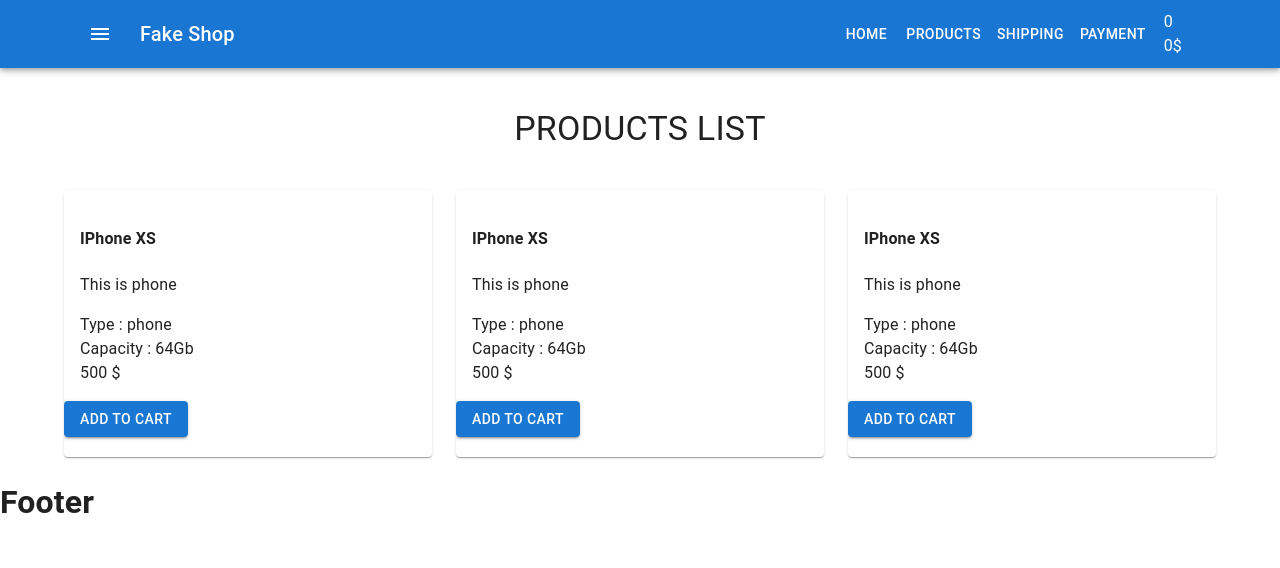
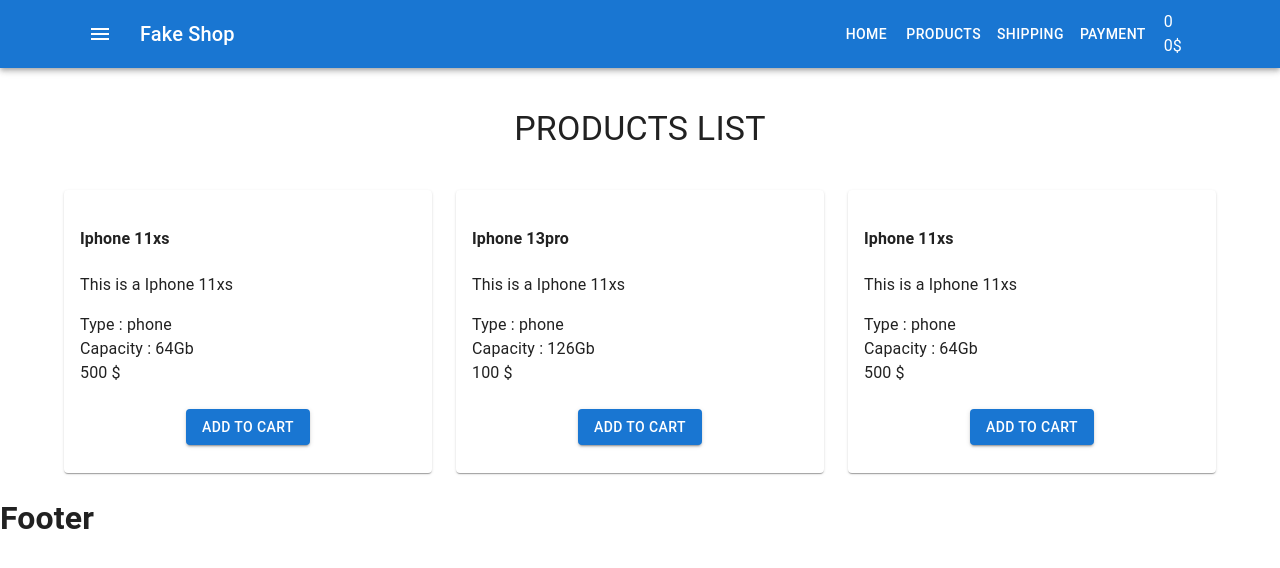
Before and after one commit to teresa1707/shopProject, a React (Create React App) app: page / in a window 1280 px wide. Shown: the top 568 px of the page. Built offline with nearby package versions, Linux system fonts and the light colour scheme.

Commit message:
added props function for item

```diff
--- a/src/components/Products/ProductsList.js
+++ b/src/components/Products/ProductsList.js
@@ -24,13 +24,31 @@
                 gridItems="center"
             >
                 <Grid item xs={12} sm={6} md={4}>
-                    <ProductsListItems />
+                    <ProductsListItems
+                        name="Iphone 11xs"
+                        description="This is a Iphone 11xs"
+                        type="phone"
+                        capacity="64"
+                        price="500"
+                    />
                 </Grid>
                 <Grid item xs={12} sm={6} md={4}>
-                    <ProductsListItems />
+                    <ProductsListItems
+                        name="Iphone 13pro"
+                        description="This is a Iphone 11xs"
+                        type="phone"
+                        capacity="126"
+                        price="100"
+                    />
                 </Grid>
                 <Grid item xs={12} sm={6} md={4}>
-                    <ProductsListItems />
+                    <ProductsListItems
+                        name="Iphone 11xs"
+                        description="This is a Iphone 11xs"
+                        type="phone"
+                        capacity="64"
+                        price="500"
+                    />
                 </Grid>
             </Grid>
         </>
--- a/src/components/Products/ProductsListItems.css
+++ /dev/null
@@ -1,7 +0,0 @@
-.add-to-cart-block {
-  -webkit-box-pack: center;
-      -ms-flex-pack: center;
-          justify-content: center;
-  margin-bottom: 20px;
-}
-/*# sourceMappingURL=ProductsListItems.css.map */
--- a/src/components/Products/ProductsListItems.js
+++ b/src/components/Products/ProductsListItems.js
@@ -2,17 +2,17 @@
 import { Card, CardActions, CardContent, Button } from '@mui/material'
 import './ProductsListItems.scss'
 
-export const ProductsListItems = () => {
+export const ProductsListItems = (props) => {
     return (
         <Card>
             <CardContent>
-                <h4>IPhone XS</h4>
-                <p>This is phone</p>
-                <div>Type : phone</div>
-                <div>Capacity : 64Gb</div>
-                <div>500 $</div>
+                <h4>{props.name}</h4>
+                <p>{props.description}</p>
+                <div>Type : {props.type}</div>
+                <div>Capacity : {props.capacity}Gb</div>
+                <div>{props.price} $</div>
             </CardContent>
-            <CardActions class="add-to-cart-block">
+            <CardActions className="add-to-cart-block">
                 <Button variant="contained">Add to cart</Button>
             </CardActions>
         </Card>
```
Also changed, not shown: 1 other file (tests, documents, lock files or other folders).
